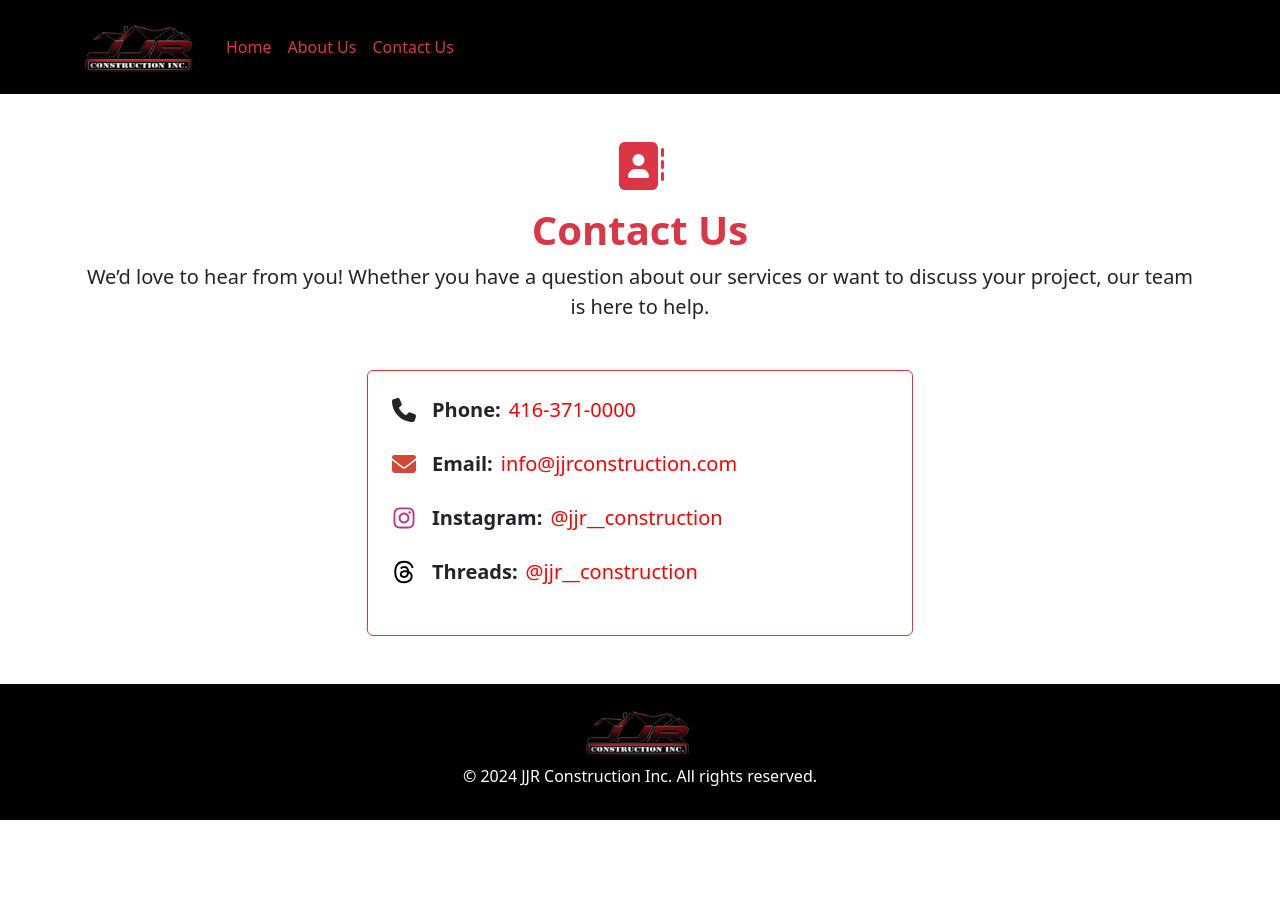
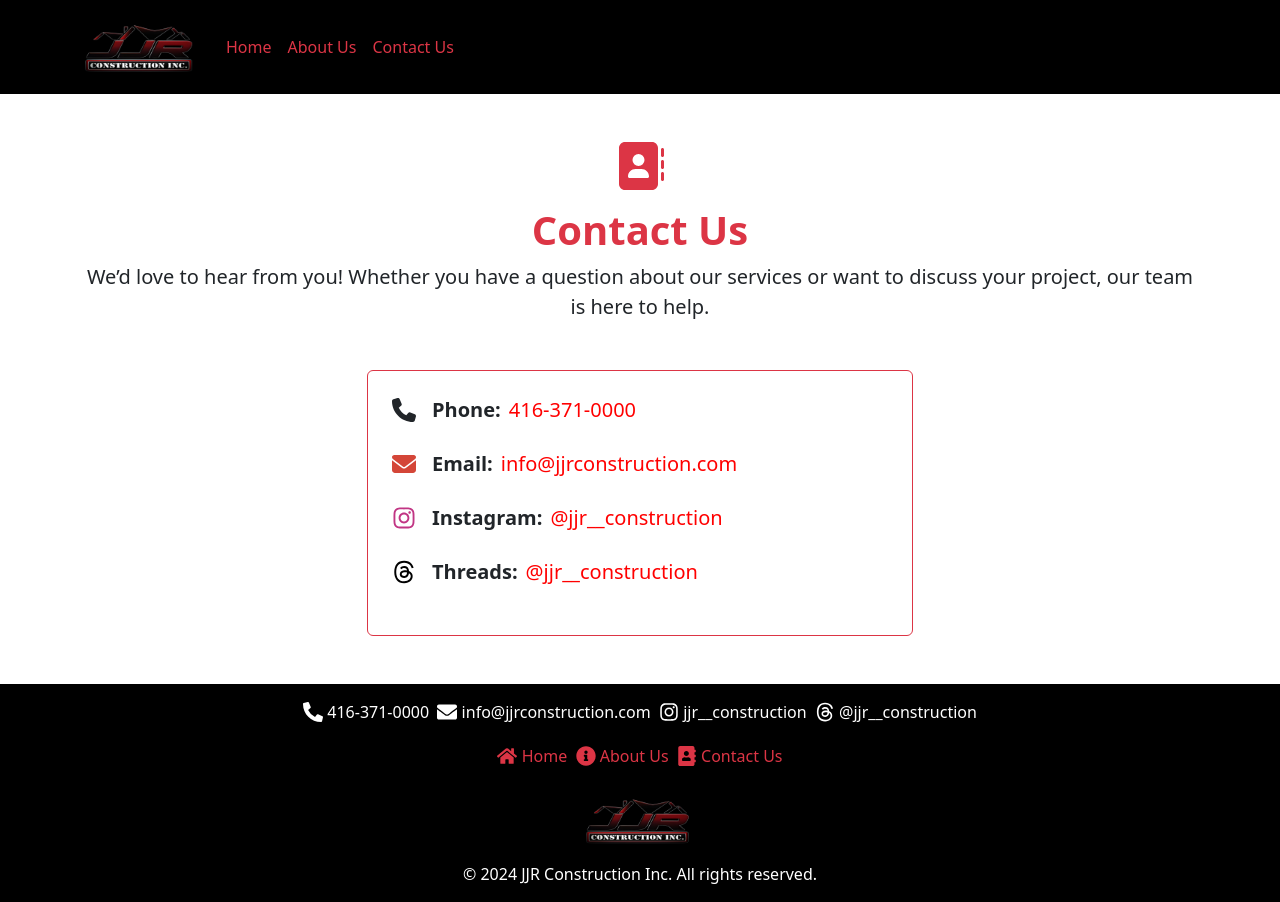
Before and after one commit to Gaurav3023/JJR, a React (Create React App) app: page /contact in a window 1280 px wide. Before the commit the page ends 820 px from the top, so only its background shows below. Built offline with nearby package versions, Linux system fonts and the light colour scheme.

Commit message:
Update Footer.js

```diff
--- a/src/components/Footer.js
+++ b/src/components/Footer.js
@@ -1,15 +1,61 @@
-// src/components/Footer.js
 import React from 'react';
 import { Link } from 'react-router-dom';
+import { FaPhoneAlt, FaEnvelope, FaInstagram, FaHome, FaInfoCircle, FaAddressBook } from 'react-icons/fa';
+import { FaThreads } from 'react-icons/fa6';
 
 const Footer = () => {
   return (
-    <footer className="bg-black text-white text-center py-3">
+    <footer className="bg-black text-white py-3">
       <div className="container">
-      <Link to="/">
-          <img src="/constructionbutton.png" alt="Company Logo" style={{ width: '115px', height: 'auto' }} />
-        </Link>
-        <p>© 2024 JJR Construction Inc. All rights reserved.</p>
+        <div className="column text-center">
+          <a href="tel:416-371-0000" className="text-white mr-3" style={{ textDecoration: 'none' }}>
+            <span style={{ display: 'inline-flex', alignItems: 'center' }}>
+              <FaPhoneAlt size={20} className="mr-2" /> &nbsp;416-371-0000 &nbsp;
+            </span>
+          </a>
+          <a href="mailto:info@jjrconstruction.com" className="text-white mr-3" style={{ textDecoration: 'none' }}>
+            <span style={{ display: 'inline-flex', alignItems: 'center' }}>
+              <FaEnvelope size={20} className="mr-2" /> &nbsp;info@jjrconstruction.com &nbsp;
+            </span>
+          </a>
+          <a href="https://instagram.com/jjr__construction" className="text-white mr-3" style={{ textDecoration: 'none' }} target="_blank" rel="noopener noreferrer">
+            <span style={{ display: 'inline-flex', alignItems: 'center' }}>
+              <FaInstagram size={20} className="mr-2" /> &nbsp;jjr__construction &nbsp;
+            </span>
+          </a>
+          <a href="https://threads.net/@jjr__construction" className="text-white" style={{ textDecoration: 'none' }} target="_blank" rel="noopener noreferrer">
+            <span style={{ display: 'inline-flex', alignItems: 'center' }}>
+              <FaThreads size={20} className="mr-2" /> &nbsp;@jjr__construction
+            </span>
+          </a>
+        </div>
+        <div className="mt-3">
+          <div className="col text-center">
+            <Link to="/" className="text-danger mr-3" style={{ textDecoration: 'none', cursor: 'pointer' }}>
+              <span style={{ display: 'inline-flex', alignItems: 'center' }}>
+                <FaHome size={20} className="mr-2" /> &nbsp;Home &nbsp;
+              </span>
+            </Link>
+            <Link to="/about" className="text-danger mr-3" style={{ textDecoration: 'none', cursor: 'pointer' }}>
+              <span style={{ display: 'inline-flex', alignItems: 'center' }}>
+                <FaInfoCircle size={20} className="mr-2" /> &nbsp;About Us &nbsp;
+              </span>
+            </Link>
+            <Link to="/contact" className="text-danger" style={{ textDecoration: 'none', cursor: 'pointer' }}>
+              <span style={{ display: 'inline-flex', alignItems: 'center' }}>
+                <FaAddressBook size={20} className="mr-2" /> &nbsp;Contact Us
+              </span>
+            </Link>
+          </div>
+        </div>
+        <div className="row mt-3">
+          <div className="col text-center">
+            <Link to="/" style={{ textDecoration: 'none' }}>
+              <img src="/constructionbutton.png" alt="Company Logo" style={{ width: '115px', height: 'auto', marginBottom: '10px' }} onMouseOver={e => e.target.style.filter = 'brightness(50%)'} onMouseOut={e => e.target.style.filter = 'brightness(100%)'} />
+            </Link>
+            <p className="mb-0">© 2024 JJR Construction Inc. All rights reserved.</p>
+          </div>
+        </div>
       </div>
     </footer>
   );
```
